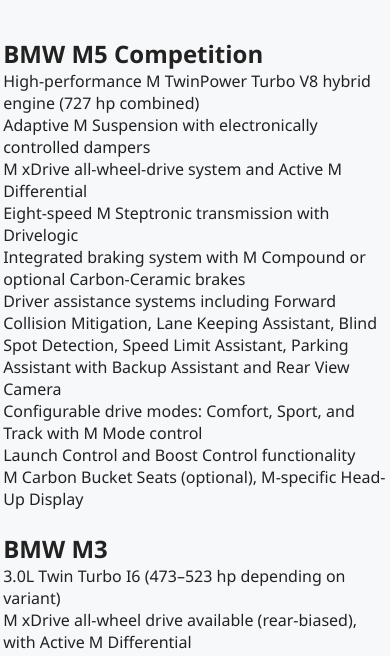
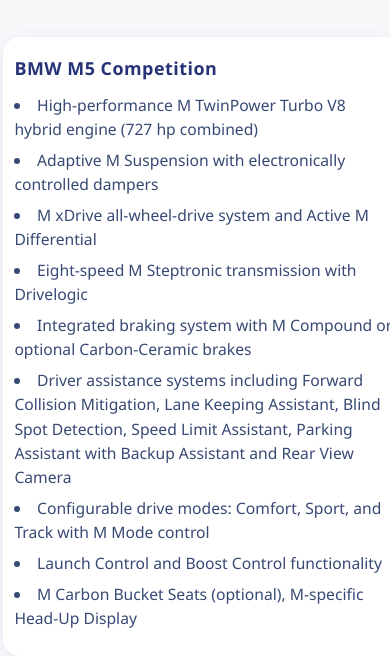
Before and after one commit to shiv005w/project1, a plain HTML site: page pro1/features.html in a window 390 px wide. Shown: the part 178-834 px from the top of the page. Drawn offline with Linux system fonts and the light colour scheme.

Commit message:
Initial commit for BMW Clone multi-page site

```diff
--- a/pro1/features.html
+++ b/pro1/features.html
@@ -16,11 +16,11 @@
     </ul>
   </nav>
 
-  <main>
-    <h1>BMW Features</h1>
-
+ <main>
+  <h1>BMW Features</h1>
+  <div class="features-cards-container">
     <!-- BMW M5 Competition -->
-    <section>
+    <section class="feature-card">
       <h2>BMW M5 Competition</h2>
       <ul>
         <li>High-performance M TwinPower Turbo V8 hybrid engine (727 hp combined)</li>
@@ -34,9 +34,8 @@
         <li>M Carbon Bucket Seats (optional), M-specific Head-Up Display</li>
       </ul>
     </section>
-    <br>
     <!-- BMW M3 -->
-    <section>
+    <section class="feature-card">
       <h2>BMW M3</h2>
       <ul>
         <li>3.0L Twin Turbo I6 (473–523 hp depending on variant)</li>
@@ -49,9 +48,8 @@
         <li>Advanced safety: DSC with M Dynamic Mode, integrated slip limitation, multiple airbags</li>
       </ul>
     </section>
-    <br>
     <!-- BMW X6 -->
-    <section>
+    <section class="feature-card">
       <h2>BMW X6</h2>
       <ul>
         <li>375-hp turbo 3.0L I6 with hybrid system; AWD standard</li>
@@ -65,9 +63,8 @@
         <li>Emergency braking, stability and traction control</li>
       </ul>
     </section>
-    <br>
     <!-- BMW i8 -->
-    <section>
+    <section class="feature-card">
       <h2>BMW i8</h2>
       <ul>
         <li>Plug-in hybrid: 1.5L 3-cylinder turbo + front electric motor (374 hp combined)</li>
@@ -80,9 +77,8 @@
         <li>Multi-view 360-degree camera, automatic climate control, powered front seats</li>
       </ul>
     </section>
-    <br>
     <!-- BMW Z4 -->
-    <section>
+    <section class="feature-card">
       <h2>BMW Z4</h2>
       <ul>
         <li>Turbo inline-4 or 3.0L I6 engine options</li>
@@ -96,9 +92,8 @@
         <li>Air conditioner, automatic climate control, 10-way power seat, alloy wheels</li>
       </ul>
     </section>
-    <br>
     <!-- BMW X3 -->
-    <section>
+    <section class="feature-card">
       <h2>BMW X3</h2>
       <ul>
         <li>255 hp 2.0L turbo engine, AWD, adaptive suspension</li>
@@ -111,9 +106,8 @@
         <li>Ambient lighting, wireless charging, augmented reality navigation</li>
       </ul>
     </section>
-    <br>
     <!-- BMW 7 Series -->
-    <section>
+    <section class="feature-card">
       <h2>BMW 7 Series</h2>
       <ul>
         <li>12.3" instrument cluster, 14.9" touchscreen (OS 8.5), cloud-based navigation</li>
@@ -126,9 +120,8 @@
         <li>Multiple airbags, post-collision safety, advanced head-up display</li>
       </ul>
     </section>
-    <br>
     <!-- BMW iX -->
-    <section>
+    <section class="feature-card">
       <h2>BMW iX</h2>
       <ul>
         <li>Dual-motor xDrive (xDrive50: 516 hp, M60: 610 hp), AWD</li>
@@ -141,6 +134,8 @@
         <li>Ambient lighting, wireless charging, Digital Key Plus, recycled interior materials</li>
       </ul>
     </section>
+  </div>
+</main>
 
   </main>
 
--- a/pro1/style.css
+++ b/pro1/style.css
@@ -1,4 +1,4 @@
-/* Reset some base styles */
+
 body, h1, h2, p, ul {
   margin: 0;
   padding: 0;
@@ -52,6 +52,79 @@ main {
   margin: 2.5rem auto 1.5rem auto;
   padding: 0 1.5rem;
 }
+/* features page!!! */
+.features-cards-container {
+  display: flex;
+  flex-wrap: wrap;
+  justify-content: center;
+  gap: 2.5rem;
+}
+
+.feature-card {
+  background: #fff;
+  border-radius: 1.1rem;
+  box-shadow: 0 2px 14px rgba(60,80,180,0.09);
+  padding: 1.4rem 1.3rem 1.2rem 1.3rem;
+  margin-bottom: 0;
+  width: 300px;
+  min-width: 240px;
+  max-width: 350px;
+  display: flex;
+  flex-direction: column;
+  justify-content: flex-start;
+  transition: box-shadow 0.15s, transform 0.13s;
+}
+
+.feature-card:hover {
+  transform: translateY(-6px) scale(1.025);
+  box-shadow: 0 8px 25px rgba(57,80,185,0.13);
+}
+
+.feature-card h2 {
+  font-size: 1.12rem;
+  color: #273377;
+  margin-bottom: 0.8rem;
+  font-weight: 700;
+  text-align: left;
+  letter-spacing: 0.5px;
+}
+
+.feature-card ul {
+  list-style: disc inside;
+  margin: 0;
+  padding: 0;
+  color: #384974;
+}
+
+.feature-card ul li {
+  font-size: 0.98rem;
+  line-height: 1.55;
+  margin-bottom: 0.4rem;
+}
+
+@media (max-width: 900px) {
+  .features-cards-container {
+    gap: 1.2rem;
+  }
+  .feature-card {
+    width: 90vw;
+    min-width: 210px;
+    max-width: 500px;
+  }
+}
+@media (max-width: 600px) {
+  .features-cards-container {
+    flex-direction: column;
+    align-items: center;
+    gap: 1.3rem;
+  }
+  .feature-card {
+    width: 97vw;
+    max-width: 440px;
+    padding: 1.2rem 0.7rem;
+  }
+}
+
 
 h1 {
   text-align: center;
@@ -108,6 +181,7 @@ h1 {
   color: #444a5a;
   text-align: center;
 }
+
 
 footer {
   background: #14151a;
```
